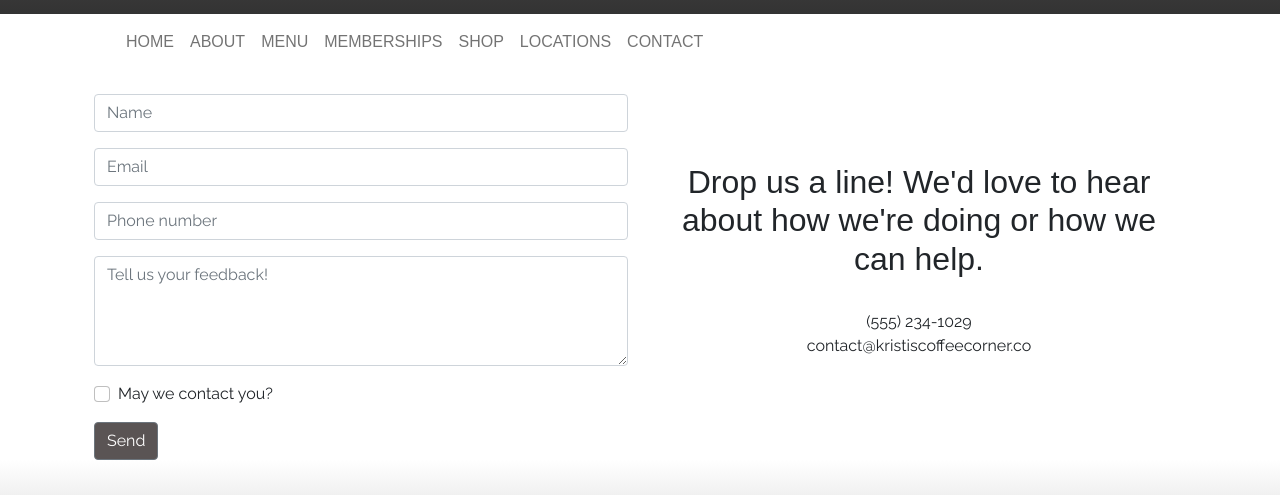
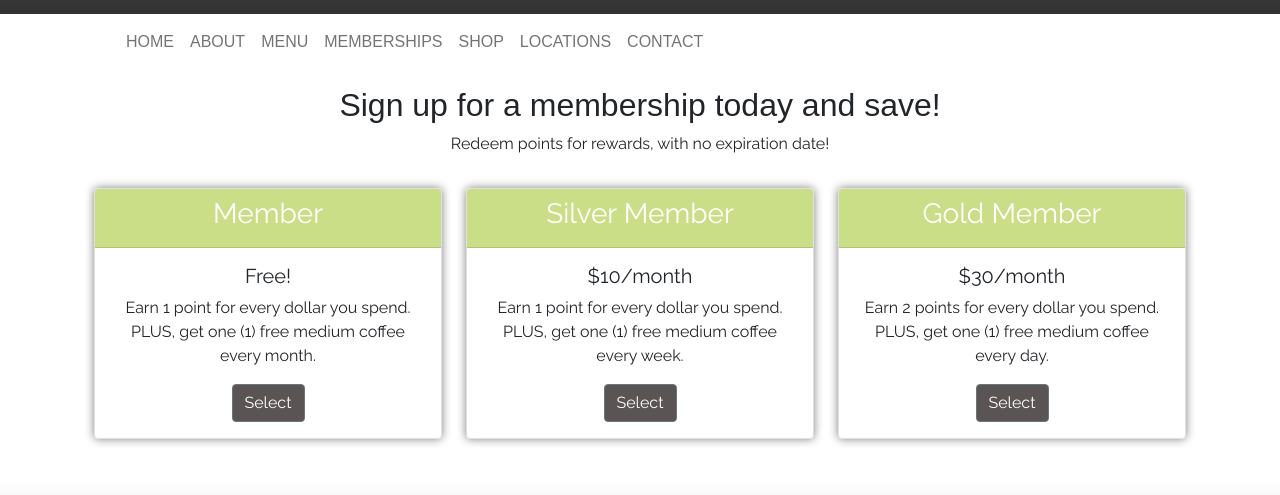
Before and after one commit to kfoxzz/coffee-corner-react, a React (Create React App) app: page / in a window 1280 px wide. Shown: the part 132-627 px from the top of the page. Built offline with nearby package versions, Linux system fonts and the light colour scheme; a web font is replaced by a local one.

Commit message:
Memberships

```diff
--- a/src/App.js
+++ b/src/App.js
@@ -8,13 +8,14 @@ import About from './components/About';
 import Menu from './components/Menu';
 import Locations from './components/Locations';
 import Contact from './components/Contact';
+import Memberships from './components/Memberships';
 
 function App() {
   return (
     <div className="App">
       <Header />
       <Navigation />
-      <Contact />
+      <Memberships />
       <Footer />
     </div>
   );
--- /dev/null
+++ b/src/components/Memberships.js
@@ -0,0 +1,42 @@
+import React from 'react';
+import { Container, Row, Col, Card, Button } from 'react-bootstrap';
+import { MEMBERSHIPS } from './store';
+
+function Memberships() {
+
+    function renderMemberships() {
+        return MEMBERSHIPS.map(membership => (
+            <Col xs={12} md={4} className="my-3">
+                <Card className="text-center h-100 zoom box-shadow">
+                    <Card.Header>
+                        <h3>{membership.name}</h3>
+                    </Card.Header>
+                    <Card.Body>
+                        <Card.Title>{membership.price}</Card.Title>
+                        <Card.Text className="list-unstyled">
+                            <li>{membership.description1}</li>
+                            <li>{membership.description2}</li>
+                        </Card.Text>
+                        <Button href="#" variant="secondary" >Select</Button>
+                    </Card.Body>
+                </Card>
+            </Col>
+        ))
+    }
+
+    return (
+        <Container className="my-3">
+            <Row>
+                <Col className="text-center">
+                    <h2>Sign up for a membership today and save!</h2>
+                    <p>Redeem points for rewards, with no expiration date!</p>
+                </Col>
+            </Row>
+            <Row className="mb-4 membership">
+                {renderMemberships()}
+            </Row>
+        </Container>
+    )
+}
+
+export default Memberships;
--- a/src/components/store.js
+++ b/src/components/store.js
@@ -362,3 +362,27 @@ export const MAP_STYLES = [
         ]
     }
 ]
+
+export const MEMBERSHIPS = [
+    {
+        id: 0,
+        name: 'Member',
+        price: 'Free!',
+        description1: 'Earn 1 point for every dollar you spend.',
+        description2: 'PLUS, get one (1) free medium coffee every month.'
+    },
+    {
+        id: 1,
+        name: 'Silver Member',
+        price: '$10/month',
+        description1: 'Earn 1 point for every dollar you spend.',
+        description2: 'PLUS, get one (1) free medium coffee every week.'
+    },
+    {
+        id: 2,
+        name: 'Gold Member',
+        price: '$30/month',
+        description1: 'Earn 2 points for every dollar you spend.',
+        description2: 'PLUS, get one (1) free medium coffee every day.'
+    }
+]
```
